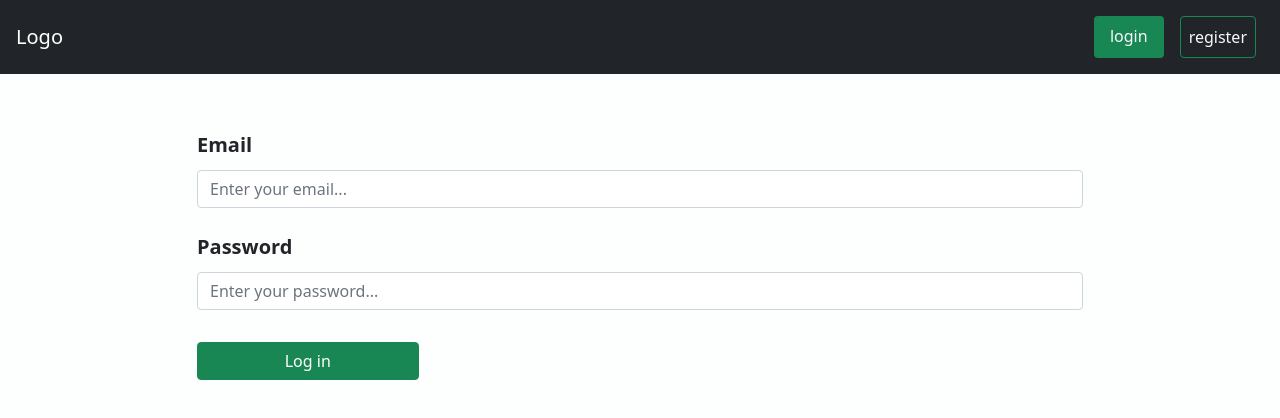
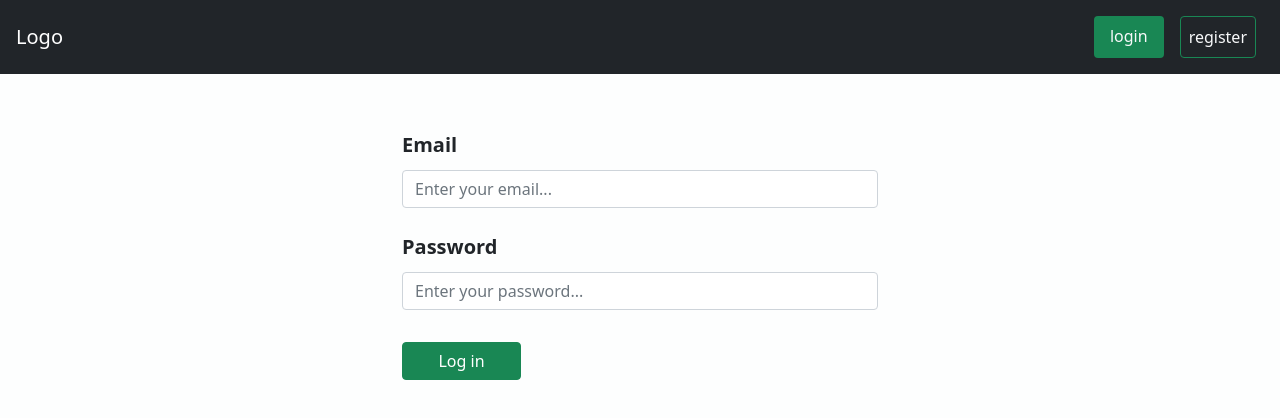
Before and after one commit to BSlaven/questions-and-answers, a React (Create React App) app: page /login in a window 1280 px wide. Shown: the top 418 px of the page. Built offline with nearby package versions, Linux system fonts and the light colour scheme; no server answers; the database is empty.

Commit message:
limit width to login form

```diff
--- a/src/pages/Login.js
+++ b/src/pages/Login.js
@@ -30,7 +30,7 @@ const Login = () => {
 
   return (
     <div className="container row mx-auto col-12 my-5 d-flex justify-content-around">
-      <form id="login-form" className="col-sm-10" onSubmit={submitHandler}>
+      <form style={{maxWidth: '500px'}} id="login-form" className="col-sm-10" onSubmit={submitHandler}>
         <div className="mb-3 text-start">
           <label htmlFor="email" className="fw-bold px-0 form-control-lg col-form-label">Email</label>
           <input
```
